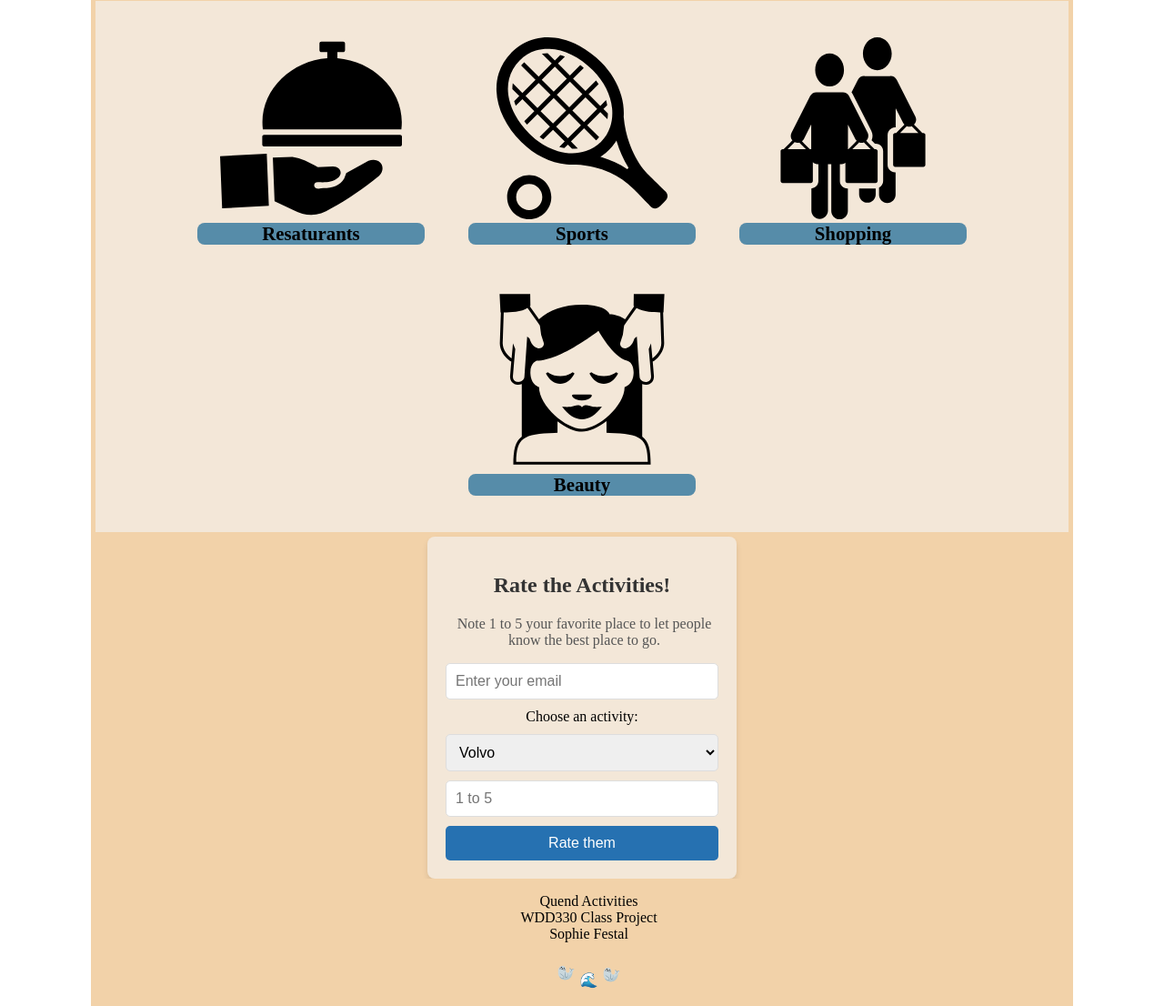
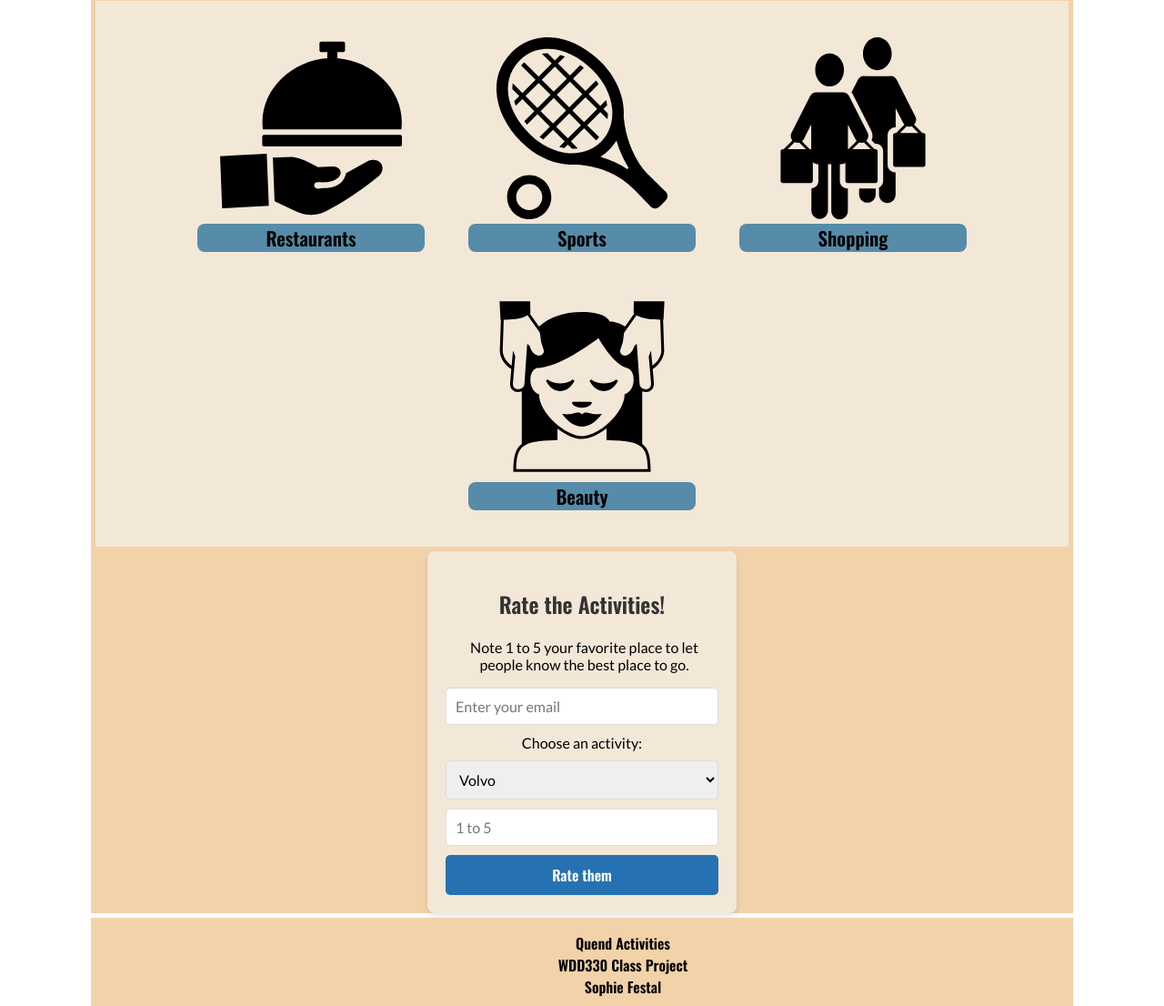
Before and after one commit to festals/WDD330-Final-project, a website built with Parcel: page src/index.html in a window 1280 px wide. Shown: the part 352-1458 px from the top of the page at 91% size. Built offline with nearby package versions, Linux system fonts and the light colour scheme.

Commit message:
add css large

```diff
--- a/src/index.html
+++ b/src/index.html
@@ -43,7 +43,7 @@
                     src="images/restaurant-waiter-svgrepo-com.svg"
                     alt="waiter hand and plates of food"
                   />
-                  <h2>Resaturants</h2>
+                  <h2>Restaurants</h2>
                 </a>
               </li>
               <li>
--- a/src/styles/project-large.css
+++ b/src/styles/project-large.css
@@ -23,4 +23,9 @@
         align-items: center;
     }
 
+    footer p {
+        text-align: left;
+        padding-left: 5rem;
+    }
+
   }
--- a/src/styles/project.css
+++ b/src/styles/project.css
@@ -17,6 +17,7 @@ header{
 }
 
 h1, p{
+    font-family: var(--heading-font);
     padding-left:5px;
 }
 
@@ -71,6 +72,7 @@ main h1{
 }
 
 #call{
+    font-family: var(--paragraph-font);
     position : absolute;
     display : flex;
     top: 50%;
@@ -113,6 +115,7 @@ main h1{
     text-align: center;
     color: var(--dark-grey);
     padding-left: 0;
+    font-family: var(--heading-font);
 }
 
 .product-grid img{
@@ -154,16 +157,19 @@ main h1{
     margin: 0 auto;
     text-align: center;
     box-shadow: 0 4px 6px rgba(0, 0, 0, 0.1);
+    margin-bottom: 5px;
 }
 
 #rating h2 {
     font-size: 24px;
     color: #333;
+    font-family: var(--heading-font);
 }
 
 #rating p {
     font-size: 16px;
-color: #555;
+    color: black;
+    font-family: var(--paragraph-font);
 }
 
 #rating form {
@@ -177,6 +183,11 @@ padding: 10px;
     border-radius: 5px;
     border: 1px solid #ddd;
     font-size: 16px;
+    font-family: var(--paragraph-font);
+}
+
+#rating label{
+    font-family: var(--paragraph-font);
 }
 
 #rating  button {
@@ -187,6 +198,7 @@ color: white;
     font-size: 16px;
     border-radius: 5px;
     cursor: pointer;
+    font-family: var(--heading-font);
 }
 
 #rating  button:hover {
```
Lines whose indentation alone changed are shown as unchanged.
